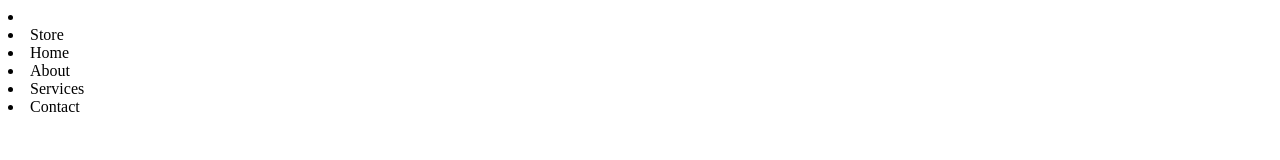
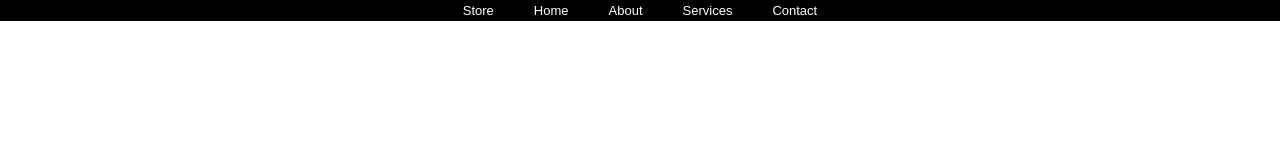
Before and after one commit to AlanwokeGileadCyberSpace/git-class, a plain HTML site: page index.html in a window 1280 px wide. Drawn offline with Linux system fonts and the light colour scheme.

Commit message:
I created 2 files, and wrote some codes on the first index.html

```diff
--- a/index.html
+++ b/index.html
@@ -3,15 +3,19 @@
 <head>
     <meta charset="UTF-8">
     <meta name="viewport" content="width=device-width, initial-scale=1.0">
-    <title>Document</title>
+    <title>git</title>
+    <link rel="stylesheet" href="style.css">
 </head>
 <body>
-    <nav>
-        <li><li>Store</li>
+
+    <nav class="nav-bar">
+        <li>Store</li>
         <li>Home</li>
         <li> About </li>
         <li> Services </li>
         <li> Contact</li>
+        <div></div>
+
     </nav>
 </body>
 </html>
--- a/style.css
+++ b/style.css
@@ -1,7 +1,34 @@
-.nav-one{
+*{
+    margin:0;
+    padding:0;
+    box-sizing: border-box;
+    font-family:sans-serif;
+}
+.nav-bar{
+    max-width: 110%;
+    height: auto;
+    margin: 0px;
+    padding: 3px;
+    background: black;
+    border-width: 10%;
+    color: white;
+    display: flex;
+    justify-content:center;
+    align-items: center;
+}
+.nav-bar li{
+    list-style:none;
+    margin:0px 20px;
+    text-decoration:none;
+    font-size:13px;
+}
+
+nav{
     display:flex;
     justify-content:center;
     align-items:center;
     padding:12px;
     background:#efefef;
-}
+
+
+    }
```
